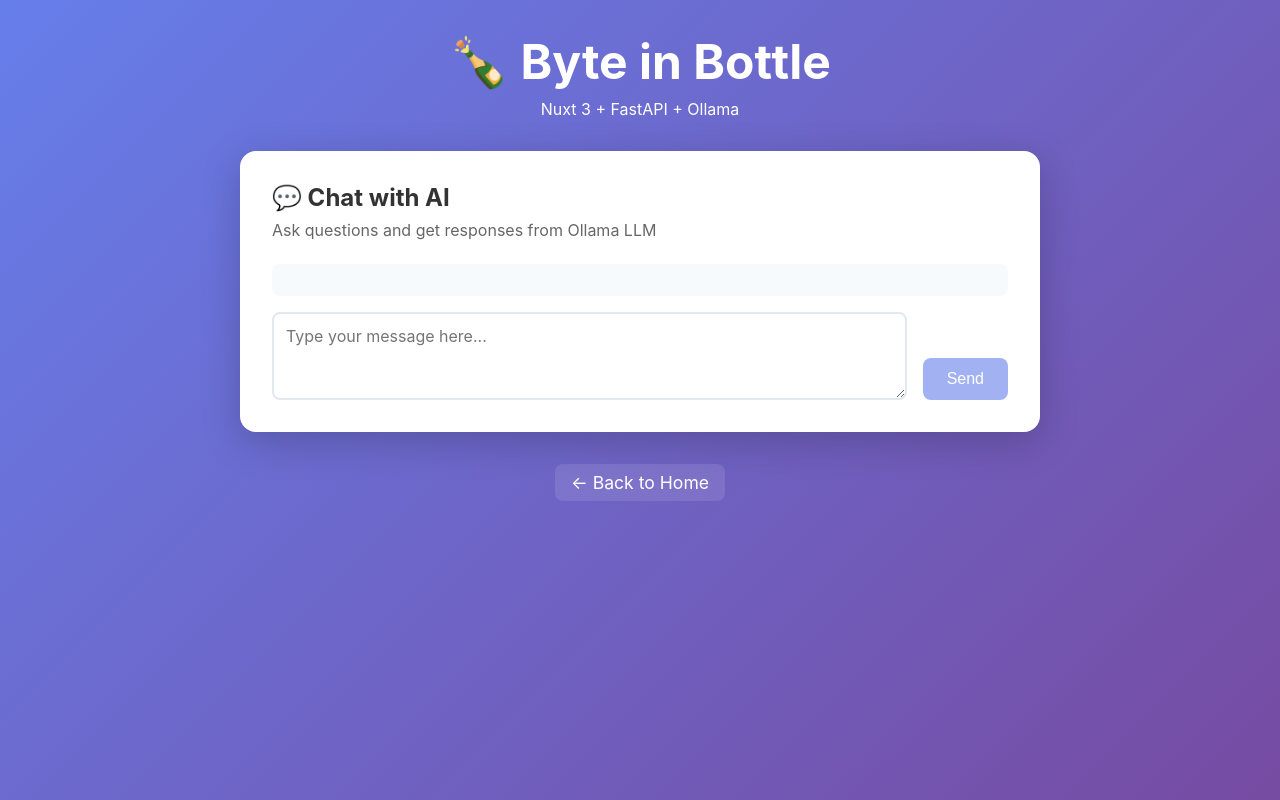
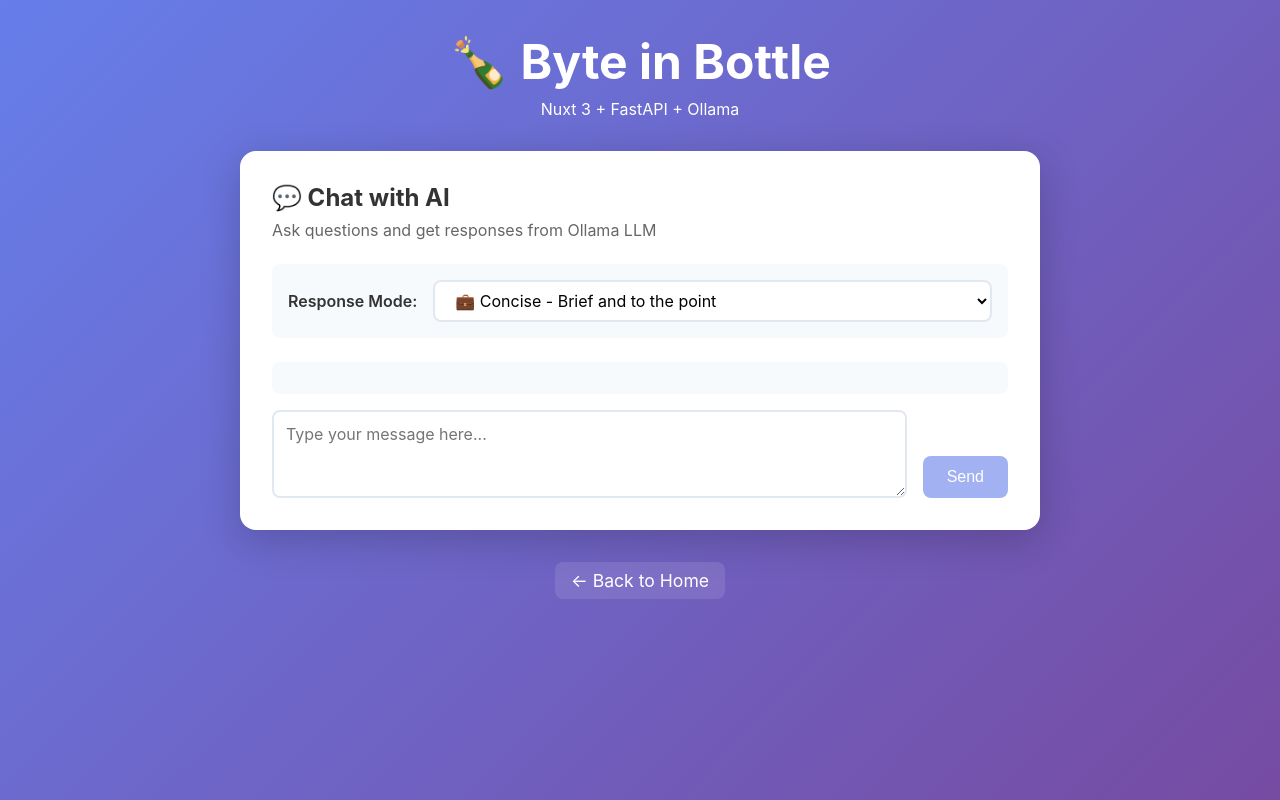
Before and after one commit to nat236919/byte-in-bottle, a Nuxt app in the folder frontend/: page /chat in a window 1280 px wide. Built offline with nearby package versions, Linux system fonts and the light colour scheme.

Commit message:
feat(frontend): implement AI response mode selection in chat interface

```diff
--- a/frontend/app/components/ChatInterface.vue
+++ b/frontend/app/components/ChatInterface.vue
@@ -2,6 +2,17 @@
     <div class="card">
         <h2>💬 Chat with AI</h2>
         <p>Ask questions and get responses from Ollama LLM</p>
+
+        <div class="mode-selector">
+            <label for="mode-select">Response Mode:</label>
+            <select id="mode-select" v-model="selectedMode" :disabled="loading">
+                <option value="concise">💼 Concise - Brief and to the point</option>
+                <option value="professional">👔 Professional - Formal and structured</option>
+                <option value="sarcastic">😏 Sarcastic - Witty and humorous</option>
+                <option value="creative">🎨 Creative - Imaginative and expressive</option>
+                <option value="friendly">😊 Friendly - Casual and warm</option>
+            </select>
+        </div>
 
         <div class="chat-container">
             <div class="messages" ref="messagesContainer">
@@ -22,7 +33,7 @@
             <div class="input-container">
                 <textarea v-model="userInput" @keydown.enter.prevent="handleSend"
                     placeholder="Type your message here..." rows="3" :disabled="loading"></textarea>
-                <button @click="handleSend" class="btn" :disabled="loading || !userInput.trim()">
+                <button @click="handleSend" class="btn" :disabled="isSendDisabled">
                     {{ loading ? 'Sending...' : 'Send' }}
                 </button>
             </div>
@@ -39,6 +50,9 @@
 const loading = ref(false)
 const error = ref('')
 const messagesContainer = ref<HTMLElement | null>(null)
+const selectedMode = ref<'concise' | 'professional' | 'sarcastic' | 'creative' | 'friendly'>('concise')
+
+const isSendDisabled = computed(() => loading.value || !userInput.value.trim())
 
 const scrollToBottom = () => {
     nextTick(() => {
@@ -62,13 +76,17 @@
     loading.value = true
 
     try {
-        const response = await $fetch<{ answer: string }>(`${config.public.apiBase}/v1/chats/ask`, {
+        const response = await $fetch<{ response: string }>(`${config.public.apiBase}/v1/chats/ask`, {
             method: 'POST',
-            body: { question }
+            body: {
+                model: 'llama3.2',
+                prompt: question,
+                mode: selectedMode.value
+            }
         })
 
         // Add AI response
-        messages.value.push({ role: 'assistant', content: response.answer })
+        messages.value.push({ role: 'assistant', content: response.response })
         scrollToBottom()
     } catch (err: any) {
         error.value = `Failed to get response: ${err.message || 'Unknown error'}`
@@ -95,6 +113,44 @@
 .card>p {
     color: #666;
     margin-bottom: 1.5rem;
+}
+
+.mode-selector {
+    margin-bottom: 1.5rem;
+    padding: 1rem;
+    background: #f7fafc;
+    border-radius: 0.5rem;
+    display: flex;
+    align-items: center;
+    gap: 1rem;
+}
+
+.mode-selector label {
+    font-weight: 600;
+    color: #333;
+    white-space: nowrap;
+}
+
+.mode-selector select {
+    flex: 1;
+    padding: 0.5rem 1rem;
+    border: 2px solid #e2e8f0;
+    border-radius: 0.5rem;
+    font-size: 1rem;
+    font-family: inherit;
+    background: white;
+    cursor: pointer;
+    transition: border-color 0.3s;
+}
+
+.mode-selector select:focus {
+    outline: none;
+    border-color: #667eea;
+}
+
+.mode-selector select:disabled {
+    opacity: 0.6;
+    cursor: not-allowed;
 }
 
 .chat-container {
```
